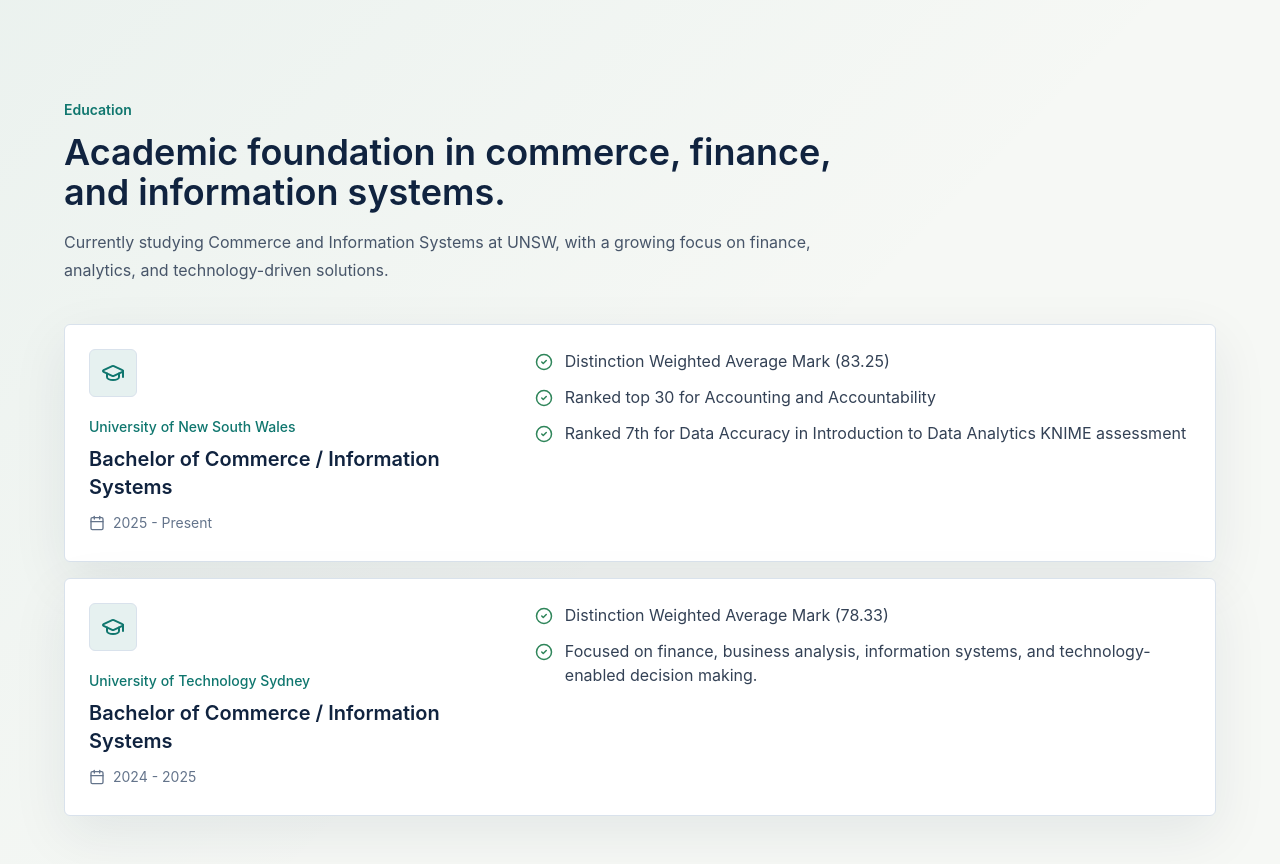
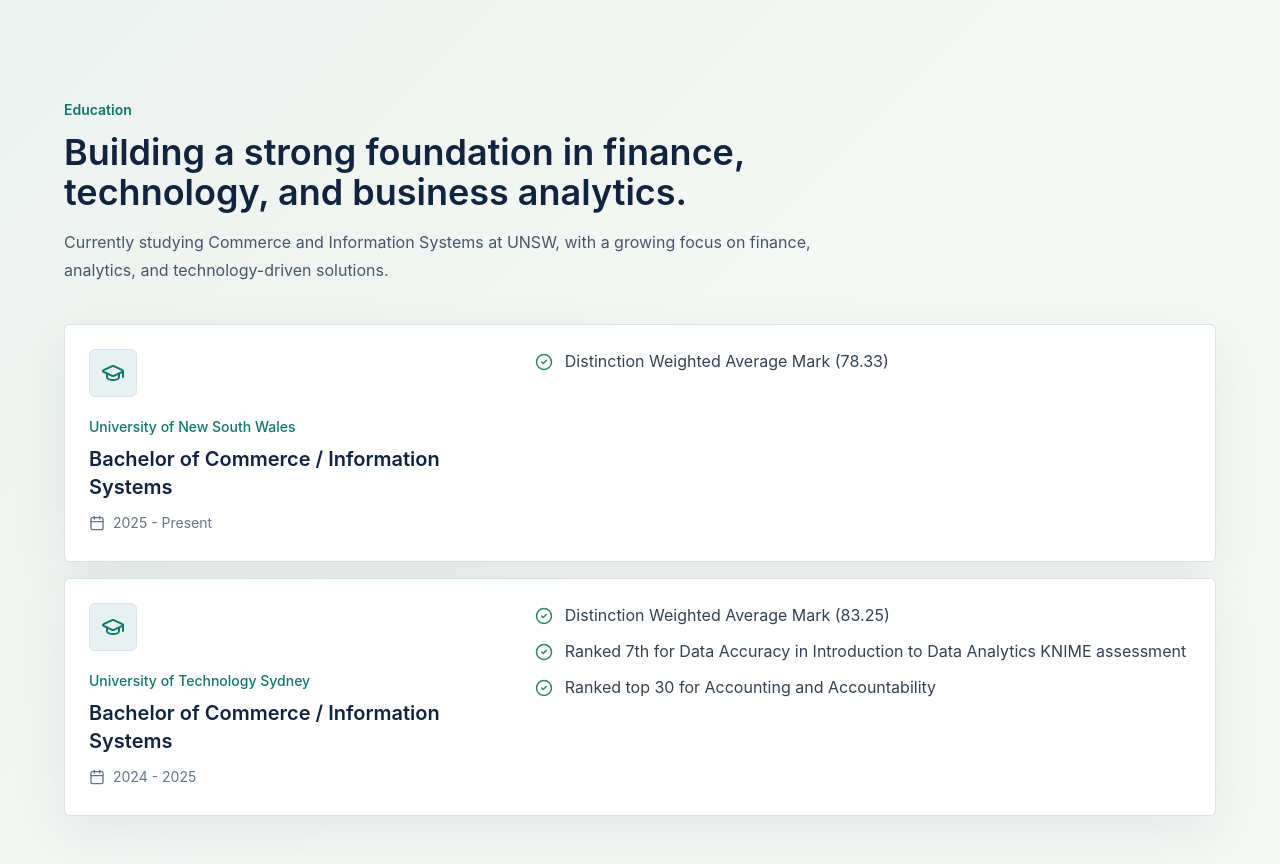
Before and after one commit to Riddheshinator/riddheshinator.github.io, a React (Vite) app: page / in a window 1280 px wide. Shown: the part 820-1684 px from the top of the page. Built offline with nearby package versions, Linux system fonts and the light colour scheme.

Commit message:
Update App.jsx

```diff
--- a/src/App.jsx
+++ b/src/App.jsx
@@ -75,9 +75,7 @@ const education = [
     degree: 'Bachelor of Commerce / Information Systems',
     period: '2025 - Present',
     details: [
-      'Distinction Weighted Average Mark (83.25)',
-      'Ranked top 30 for Accounting and Accountability',
-      'Ranked 7th for Data Accuracy in Introduction to Data Analytics KNIME assessment',
+      'Distinction Weighted Average Mark (78.33)',
     ],
   },
   {
@@ -85,8 +83,9 @@ const education = [
     degree: 'Bachelor of Commerce / Information Systems',
     period: '2024 - 2025',
     details: [
-      'Distinction Weighted Average Mark (78.33)',
-      'Focused on finance, business analysis, information systems, and technology-enabled decision making.',
+      'Distinction Weighted Average Mark (83.25)',
+      'Ranked 7th for Data Accuracy in Introduction to Data Analytics KNIME assessment',
+      'Ranked top 30 for Accounting and Accountability',
     ],
   },
 ];
@@ -327,7 +326,7 @@ function Education() {
       <div className="mx-auto max-w-6xl">
         <SectionHeading
           eyebrow="Education"
-          title="Academic foundation in commerce, finance, and information systems."
+          title="Building a strong foundation in finance, technology, and business analytics."
           description="Currently studying Commerce and Information Systems at UNSW, with a growing focus on finance, analytics, and technology-driven solutions."
         />
 
```
